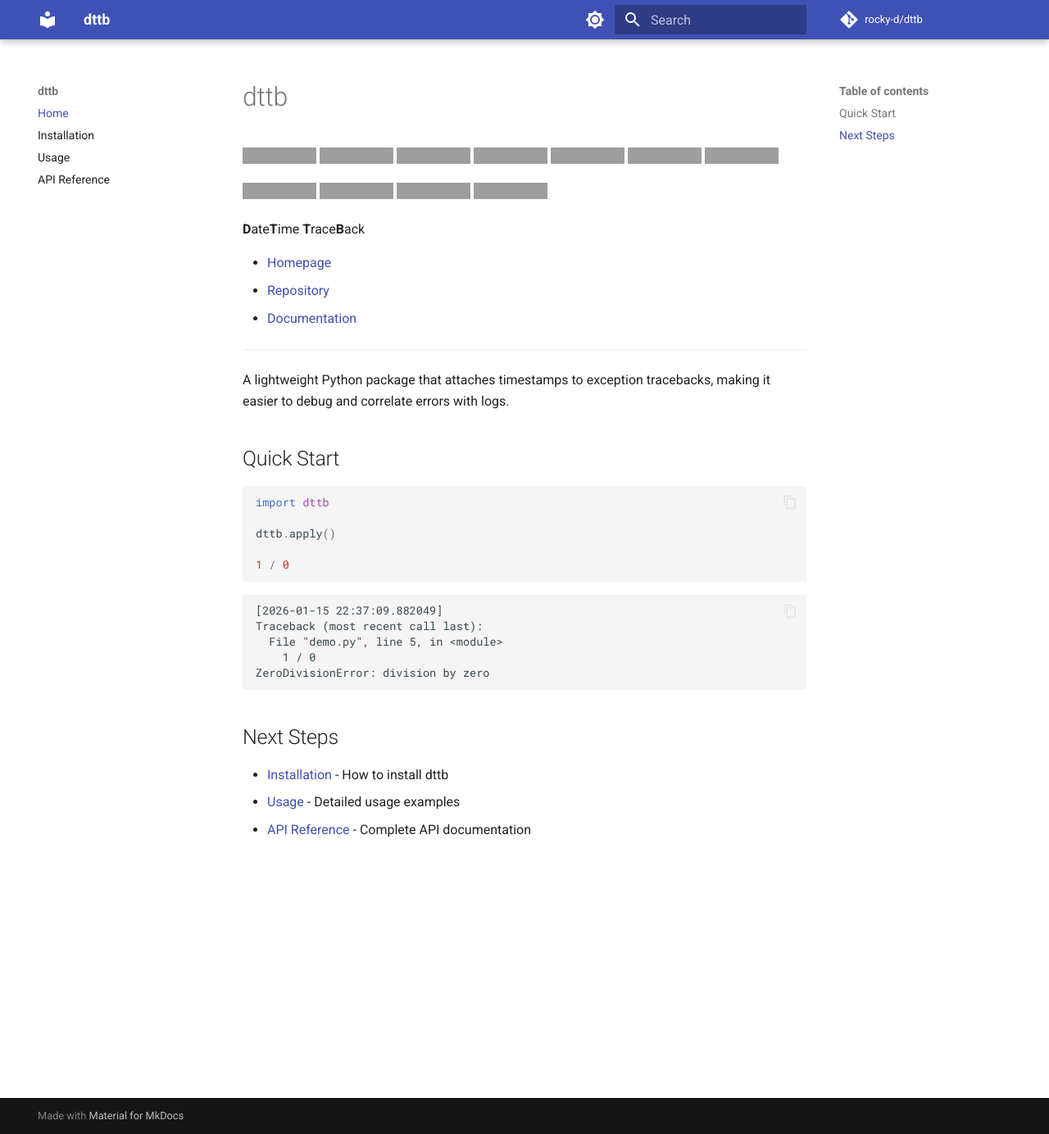
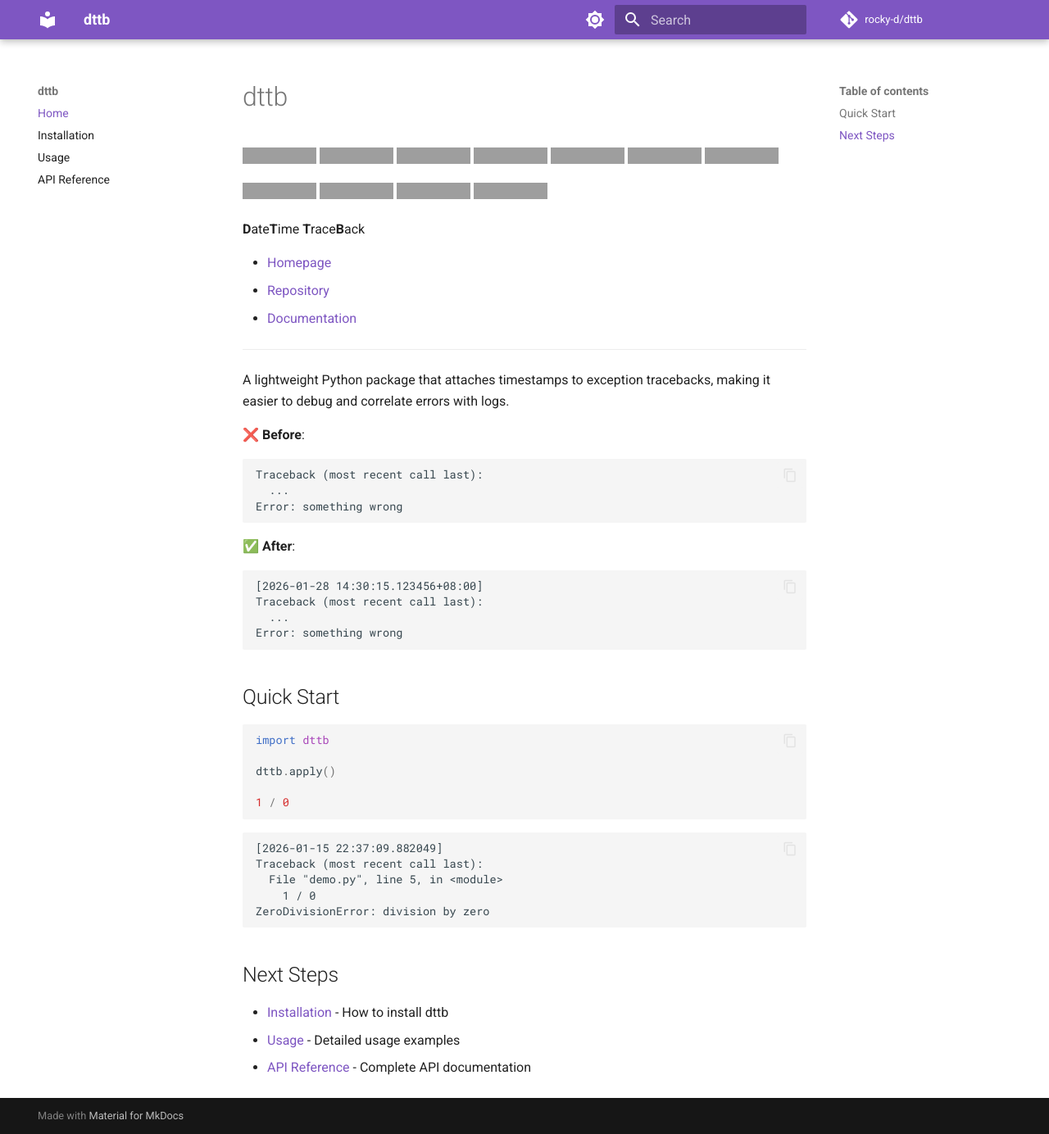
Before and after one commit to rocky-d/dttb, an MkDocs documentation site: the page built from docs/index.md, in a window 1280 px wide and 1384 px high, cut to the strip 0-1384 px from the top of the window. Shown: the whole strip at 82% size. Built offline with MkDocs 1.6.1 and Material for MkDocs 9.7.7, drawn with Linux system fonts in a browser that asks for light colours; comment, search, counter and statistics services are not loaded; grey boxes are pictures that could not be loaded.

Commit message:
docs: enhance content

````diff
--- a/docs/index.md
+++ b/docs/index.md
@@ -23,6 +23,23 @@
 
 A lightweight Python package that attaches timestamps to exception tracebacks, making it easier to debug and correlate errors with logs.
 
+❌ **Before**:
+
+```text
+Traceback (most recent call last):
+  ...
+Error: something wrong
+```
+
+✅ **After**:
+
+```text
+[2026-01-28 14:30:15.123456+08:00]
+Traceback (most recent call last):
+  ...
+Error: something wrong
+```
+
 ## Quick Start
 
 ```python
--- a/mkdocs.yml
+++ b/mkdocs.yml
@@ -1,6 +1,6 @@
 site_name: dttb
 site_url: https://rocky-d.github.io/dttb/
-site_description: DateTime TraceBack - Attach datetime to exception traceback
+site_description: DateTime TraceBack
 site_author: Rocky Haotian Du
 repo_name: rocky-d/dttb
 repo_url: https://github.com/rocky-d/dttb
@@ -11,7 +11,7 @@
     # Light mode
     - media: "(prefers-color-scheme: light)"
       scheme: default
-      primary: indigo
+      primary: deep-purple
       accent: indigo
       toggle:
         icon: material/brightness-7
@@ -19,7 +19,7 @@
     # Dark mode
     - media: "(prefers-color-scheme: dark)"
       scheme: slate
-      primary: indigo
+      primary: deep-purple
       accent: indigo
       toggle:
         icon: material/brightness-4
````
Also changed, not shown: README.md (+21 -0 lines), docs/api.md (+2 -0 lines).
